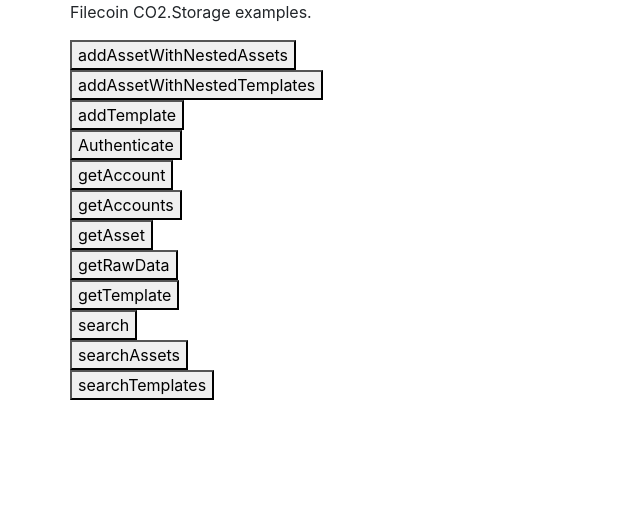
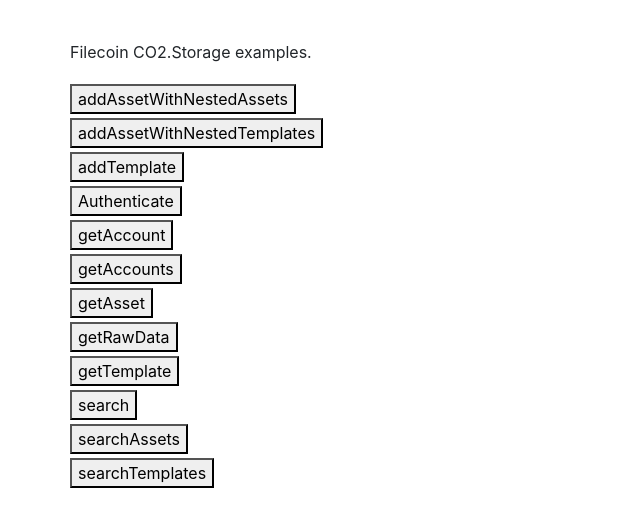
Before and after one commit to gaiagreentech/WEEEcycle-Tokens, a React (Create React App) app: page / in a window 1280 px wide. Shown: the top 526 px of the page, without its empty margins (0-640 px from the left). Built offline with nearby package versions, Linux system fonts and the light colour scheme; what @co2-storage/js-api would draw is missing.

Commit message:
Introducing react-toastify for providing feedback for the user.

```diff
--- a/package.json
+++ b/package.json
@@ -15,6 +15,8 @@
     "react-app-rewired": "^2.2.1",
     "react-dom": "^18.2.0",
     "react-scripts": "5.0.1",
+    "react-toastify": "^9.1.3",
+    "reactstrap": "^9.2.1",
     "stream-http": "^3.2.0",
     "web-vitals": "^2.1.4",
     "webpack": "^5.89.0"
--- a/src/App.css
+++ b/src/App.css
@@ -22,6 +22,10 @@
   color: #61dafb;
 }
 
+.top-buffer { margin-top:4px; }
+
+.big-top-buffer { margin-top:20px; }
+
 @keyframes App-logo-spin {
   from {
     transform: rotate(0deg);
--- a/src/App.js
+++ b/src/App.js
@@ -1,6 +1,8 @@
 import React, { Component } from 'react';
 import './App.css';
 import { FGStorage, Auth } from '@co2-storage/js-api';
+import { ToastContainer, toast } from 'react-toastify';
+import 'react-toastify/dist/ReactToastify.css';
 
 const ipfsNodeAddr = "/dns4/web2.co2.storage/tcp/5002/https"
 const fgApiUrl = "https://web2.co2.storage"
@@ -108,7 +110,7 @@ class App extends Component {
     }
 
     addAssetWithNestedTemplates = async () => {
-        console.log('addAssetWithNestedTemplates')
+        toast.info('addAssetWithNestedTemplates')
         const typeCid = "bafyreiaw66zcnfrf6atbslmgcsk6bty4fxfleil4l4dpxvc55c52vwvc7i"
 
         const assetElements = [
@@ -192,28 +194,28 @@ class App extends Component {
                 description: "Asset 300 CLI (rapaygo examples)",
                 template: typeCid,    // CID of above defined type
                 filesUploadStart: () => {
-                    console.log("Upload started")
+                    toast.success('Upload started')
                 },
                 filesUpload: async (bytes, path) => {
-                    console.log(`${bytes} uploaded`)
+                    toast.success(`${bytes} uploaded`)
                 },
                 filesUploadEnd: () => {
-                    console.log("Upload finished")
+                    toast.success('Upload finished')
                 },
                 waitingBacalhauJobStart: () => {
-                    console.log("Waiting for Bacalhau job to start execution")
+                    toast.success('Waiting for Bacalhau job to start execution')
                 },
                 bacalhauJobStarted: () => {
-                    console.log("Bacalhau job started execution")
+                    toast.success('Bacalhau job started execution')
                 },
                 createAssetStart: () => {
-                    console.log("Creating asset")
+                    toast.success('Creating asset')
                 },
                 createAssetEnd: () => {
-                    console.log("Asset created")
+                    toast.success('Asset created')
                 },
                 error: (err) => {
-                    console.log(err)
+                    toast.error(err)
                     return
                 }
             },
@@ -436,48 +438,51 @@ class App extends Component {
     render() {
         return (
             <div className="container">
-                <div className="row">
-
-
+                <div className='row top-buffer'>
+                    <div class="form-group">
+                        <ToastContainer />
+                    </div>
+                </div>
+                <div className="row big-top-buffer">
                     <p>
                         Filecoin CO2.Storage examples.
                     </p>
                 </div>
-                <div className='row'>
+                <div className='row top-buffer'>
                     <button onClick={this.addAssetWithNestedAssets}>addAssetWithNestedAssets</button>
                 </div>
 
-                <div className='row' align-items='center'>
+                <div className='row top-buffer' align-items='center'>
                     <button onClick={this.addAssetWithNestedTemplates}>addAssetWithNestedTemplates</button>
                 </div>
-                <div className='row'>
+                <div className='row top-buffer'>
                     <button onClick={this.addTemplate}>addTemplate</button>
                 </div>
-                <div className='row'>
+                <div className='row top-buffer'>
                     <button onClick={this.authenticate}>Authenticate</button>
                 </div>
-                <div className='row'>
+                <div className='row top-buffer'>
                     <button onClick={this.getAccount}>getAccount</button>
                 </div>
-                <div className='row'>
+                <div className='row top-buffer'>
                     <button onClick={this.getAccounts}>getAccounts</button>
                 </div>
-                <div className='row'>
+                <div className='row top-buffer'>
                     <button onClick={this.getAsset}>getAsset</button>
                 </div>
-                <div className='row'>
+                <div className='row top-buffer'>
                     <button onClick={this.getRawData}>getRawData</button>
                 </div>
-                <div className='row'>
+                <div className='row top-buffer'>
                     <button onClick={this.getTemplate}>getTemplate</button>
                 </div>
-                <div className='row'>
+                <div className='row top-buffer'>
                     <button onClick={this.search}>search</button>
                 </div>
-                <div className='row'>
+                <div className='row top-buffer'>
                     <button onClick={this.searchAssets}>searchAssets</button>
                 </div>
-                <div className='row'>
+                <div className='row top-buffer'>
                     <button onClick={this.searchTemplates}>searchTemplates</button>
                 </div>
             </div>
```
Also changed, not shown: 1 other file (tests, documents, lock files or other folders).
